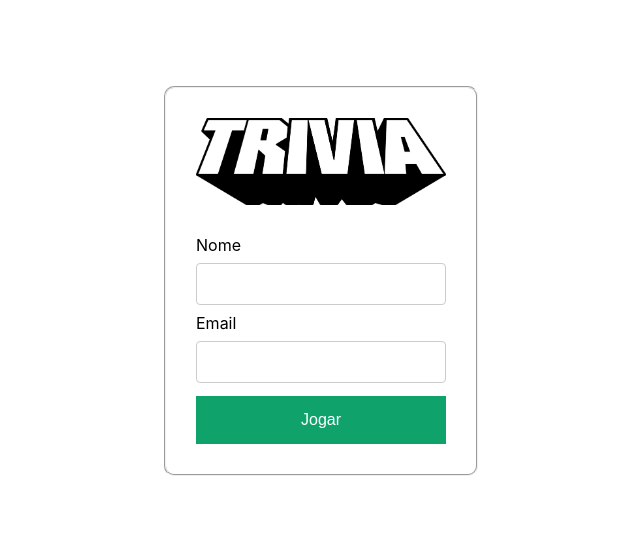
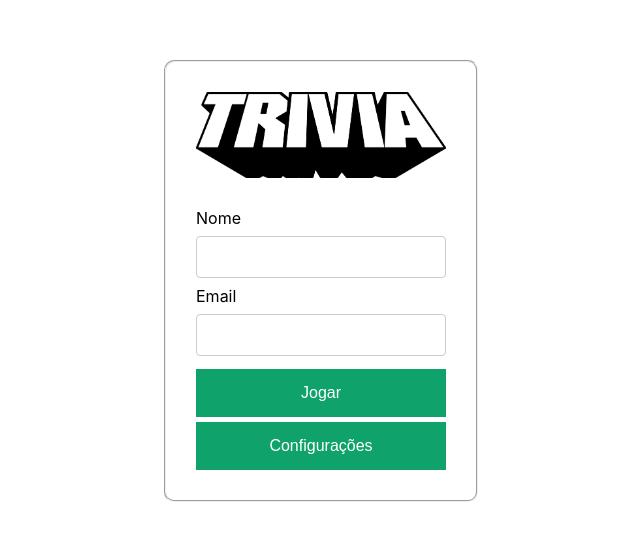
Before and after one commit to lramos33/project-trivia-game, a React (Create React App) app: page / in a window 1280 px wide. Shown: the part 119-660 px from the top of the page, without its empty margins (319-959 px from the left). Built offline with nearby package versions, Linux system fonts and the light colour scheme.

Commit message:
requisito 3 ok

```diff
--- a/src/App.js
+++ b/src/App.js
@@ -6,6 +6,7 @@ import Login from './pages/Login';
 import Feedback from './pages/Feedback';
 import './App.css';
 import Gaming from './pages/Gaming';
+import Settings from './pages/Settings';
 
 export default function App() {
   return (
@@ -15,6 +16,7 @@ export default function App() {
           <Route exact path="/" component={ Login } />
           <Route path="/feedback" component={ Feedback } />
           <Route path="/gaming" component={ Gaming } />
+          <Route path="/settings" component={ Settings } />
         </Switch>
       </BrowserRouter>
     </Provider>
--- a/src/pages/Login.js
+++ b/src/pages/Login.js
@@ -5,6 +5,7 @@ import PropTypes from 'prop-types';
 import { getQuestions } from '../actions';
 import { addLocalStorage } from '../services/funcs';
 import triviaImage from '../trivia.png';
+
 
 class Login extends Component {
   constructor(props) {
@@ -69,6 +70,15 @@ class Login extends Component {
               Jogar
             </button>
           </Link>
+          <Link to="/settings" >
+            <button
+              className="login-page-enter-button"
+              data-testid="btn-settings"
+              type="button"
+            >
+              <spam>Configurações</spam>
+            </button>
+          </Link>
         </fieldset>
       </body>
     );
--- /dev/null
+++ b/src/pages/Settings.js
@@ -0,0 +1,15 @@
+import React, { Component } from 'react';
+import Header from '../components/Header';
+
+class Settings extends Component {
+  render() {
+    return (
+      <div>
+        <Header />
+        <h1 data-testid="settings-title">Configurações</h1>
+      </div>
+    );
+  }
+}
+
+export default Settings;
```
